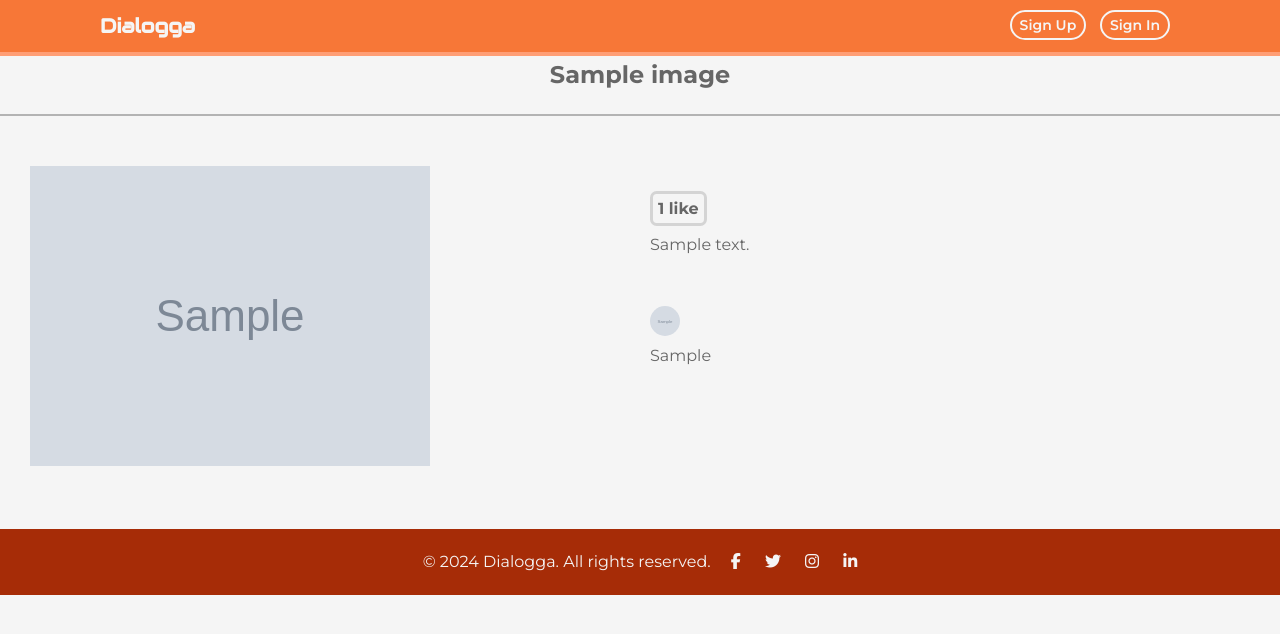
After one commit to thapelomagqazana/social_media_app, a Django app: a page that uses images/templates/images/image/detail.html in a window 1280 px wide. The commit adds this page. Shown: the top 634 px of the page. Run offline with Django 4.2, Linux system fonts and the light colour scheme; tables that the repository leaves empty hold one stand-in row (values such as "Sample post"); grey boxes marked "Sample" are stand-in pictures.

Commit message:
Created detailed views for images

```diff
--- a/account/static/css/styles.css
+++ b/account/static/css/styles.css
@@ -41,6 +41,7 @@ body {
     line-height: 1.6; /* Line height multiplied by font size */
     background-color: var(--gray-1);
     color: var(--gray-6);
+
 }
 
 /* Header styles */
@@ -239,7 +240,8 @@ p {
 
 }
 
-.cta-btn{
+.cta-btn,
+.container-2 a{
     background-color: var(--main-color);
     color: var(--gray-1);
     transition: background-color 0.3s ease;
@@ -253,8 +255,15 @@ p {
     transition: background-color 0.3s ease;
 }
 
+.container-2 a {
+    text-decoration: none;
+    padding: 10px;
+    font-weight: 600;
+    border-radius: 20pt;
+}
+
 .cta-btn,
-.get-started-btn {
+.get-started-btn{
     display: block;
     margin-bottom: 10px;
     padding: 16px 32px;
@@ -267,7 +276,8 @@ p {
 
 .cta-btn:hover,
 .get-started-btn:hover,
-#header .user a:hover  {
+#header .user a:hover,
+.container-2 a:hover {
     background-color: var(--shade-5);
     color: var(--gray-1);
     border: none
@@ -529,19 +539,19 @@ ul.messages li a.close {
     text-align: center;
 }
 
-.title p {
+.title h1{
     font-size: 24px;
-    margin-bottom: 10px;
+    margin-bottom: 20px;
 }
 
 .title hr {
-    width: 99%;
+    width: 100%;
     border: 1px solid var(--gray-4);
     margin: 0 auto 20px; /* Add space below the line */
 }
 
 /* Add styles for the card */
-.bookmark-card {
+.card-body {
     background-color: var(--gray-1);
     padding: 24px;
     border-radius: 10px;
@@ -549,9 +559,6 @@ ul.messages li a.close {
     overflow: hidden;
     margin-top: 20px;
     margin-bottom: 20px;
-}
-
-.card-body {
     display: flex;
 }
 
@@ -563,3 +570,57 @@ ul.messages li a.close {
     max-width: 100%;
     height: auto;
 }
+
+.dashboard-content {
+    padding: 20px;
+}
+
+.container-2 {
+    max-width: 1300px; /* Adjust container width as needed */
+    margin: 0 auto; /* Center container horizontally */
+}
+
+.image-detail-container {
+    display: flex; /* Use flexbox for layout */
+    padding: 30px;
+    margin-bottom: 25px;
+}
+
+.image {
+    flex: 1; /* Image takes up remaining space */
+    margin-right: 20px; /* Add space between image and text */
+}
+
+.image img {
+    max-width: 100%; /* Ensure image doesn't exceed container width */
+    height: auto; /* Maintain aspect ratio */
+}
+
+.image-info {
+    flex: 1; /* Text takes up remaining space */
+    padding: 30px;
+}
+
+.likes {
+    margin-bottom: 10px; /* Add space below likes count */
+}
+
+.count {
+    padding: 5px;
+    font-weight: bold;
+    border: 3px solid var(--gray-3);
+    border-radius: 5pt;
+}
+
+
+.user {
+    display: inline-block; /* Display liked users in a row */
+    margin-right: 10px; /* Add space between user elements */
+}
+
+.user-photo {
+    width: 30px; /* Adjust user photo size */
+    height: 30px;
+    border-radius: 50%; /* Make user photo circular */
+    margin-right: 5px; /* Add space between photo and text */
+}
--- a/account/templates/registration/password_change_form.html
+++ b/account/templates/registration/password_change_form.html
@@ -3,11 +3,13 @@
 {% block title %}Change your password{% endblock %}
 
 {% block content %}
-    <h1>Change your password</h1>
+    <div class="card">
+        <p class="x-large">Change your password</p>
         <p>Use the form below to change your password.</p>
         <form method="post">
             {{ form.as_p }}
             <p><input type="submit" value="Change"></p>
             {% csrf_token %}
         </form>
+    </div>
 {% endblock %}
--- a/images/models.py
+++ b/images/models.py
@@ -1,6 +1,7 @@
 from django.db import models
 from django.conf import settings
 from django.utils.text import slugify
+from django.urls import reverse
 
 
 class Image(models.Model):
@@ -34,5 +35,10 @@ class Image(models.Model):
         super().save(*args, **kwargs)
 
 
+    def get_absolute_url(self):
+        return reverse("images:detail", args=[self.id,
+                                              self.slug])
+
+
     def __str__(self):
         return self.title
--- a/images/templates/images/image/create.html
+++ b/images/templates/images/image/create.html
@@ -3,10 +3,9 @@
 {% block title %}Bookmark an image{% endblock %}
 
 {% block content %}
-    <div class="container-1">
-        <div class="bookmark-card">
+    <div class="container-2">
             <div class="title">
-                <p class="x-large">Bookmark an image</p>
+                <h1>Bookmark an image</h1>
                 <hr> <!-- Horizontal line -->
             </div>
             <div class="card-body">
@@ -21,6 +20,5 @@
                     </form>
                 </div>
             </div>
-        </div>
     </div>
 {% endblock %}
--- /dev/null
+++ b/images/templates/images/image/detail.html
@@ -0,0 +1,41 @@
+{% extends "base.html" %}
+
+{% block title %}{{ image.title }}{% endblock %}
+
+{% block content %}
+    <div class="container-2">
+        <div class="title">
+            <h1>{{ image.title }}</h1>
+            <hr> <!-- Horizontal line -->
+        </div>
+        <div class="image-detail-container">
+            <div class="image">
+                <img src="{{ image.image.url }}" class="image-detail">
+            </div>
+            <div class="image-info">
+                <div class="likes">
+                    {% with total_likes=image.users_like.count %}
+                        <span class="count">
+                            {{ total_likes }} like{{ total_likes|pluralize }}
+                        </span>
+                    {% endwith %}
+                </div>
+                <div class="description">
+                    {{ image.description|linebreaks }}
+                </div>
+                <div class="liked-users">
+                    {% for user in image.users_like.all %}
+                        <div class="user">
+                            {% if user.profile.photo %}
+                                <img src="{{ user.profile.photo.url }}" class="user-photo">
+                            {% endif %}
+                            <p>{{ user.first_name }}</p>
+                        </div>
+                    {% empty %}
+                        <p>Nobody likes this image yet.</p>
+                    {% endfor %}
+                </div>
+            </div>
+        </div>
+    </div>
+{% endblock %}
--- a/images/urls.py
+++ b/images/urls.py
@@ -6,4 +6,6 @@ app_name = "images"
 
 urlpatterns = [
     path("create/", views.image_create, name="create"),
+    path("detail/<int:id>/<slug:slug>/",
+         views.image_detail, name="detail"),
 ]
--- a/images/views.py
+++ b/images/views.py
@@ -1,7 +1,8 @@
-from django.shortcuts import render, redirect
+from django.shortcuts import render, redirect, get_object_or_404
 from django.contrib.auth.decorators import login_required
 from django.contrib import messages
 from .forms import ImageCreateForm
+from .models import Image
 
 @login_required
 def image_create(request):
@@ -26,3 +27,11 @@ def image_create(request):
                   "images/image/create.html",
                   {"section": "images",
                    "form": form})
+
+
+def image_detail(request, id, slug):
+    image = get_object_or_404(Image, id=id, slug=slug)
+    return render(request,
+                  "images/image/detail.html",
+                  {"section": "images",
+                   "image": image})
```
Also changed, not shown: account/templates/account/dashboard.html (+8 -0 lines), media/images/2024/02/21/wikimedia-commons.jpg (added), media/images/2024/02/21/wikimedia-commons_ObQq1Wk.jpg (added). Lines whose indentation alone changed are shown as unchanged.
